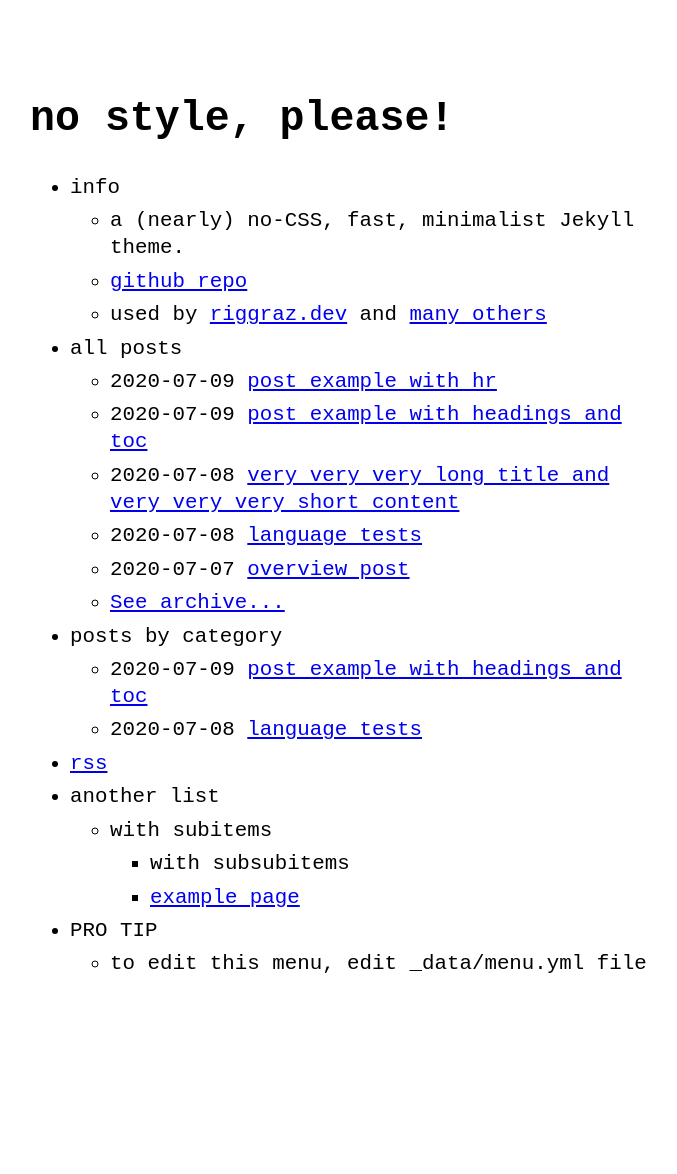
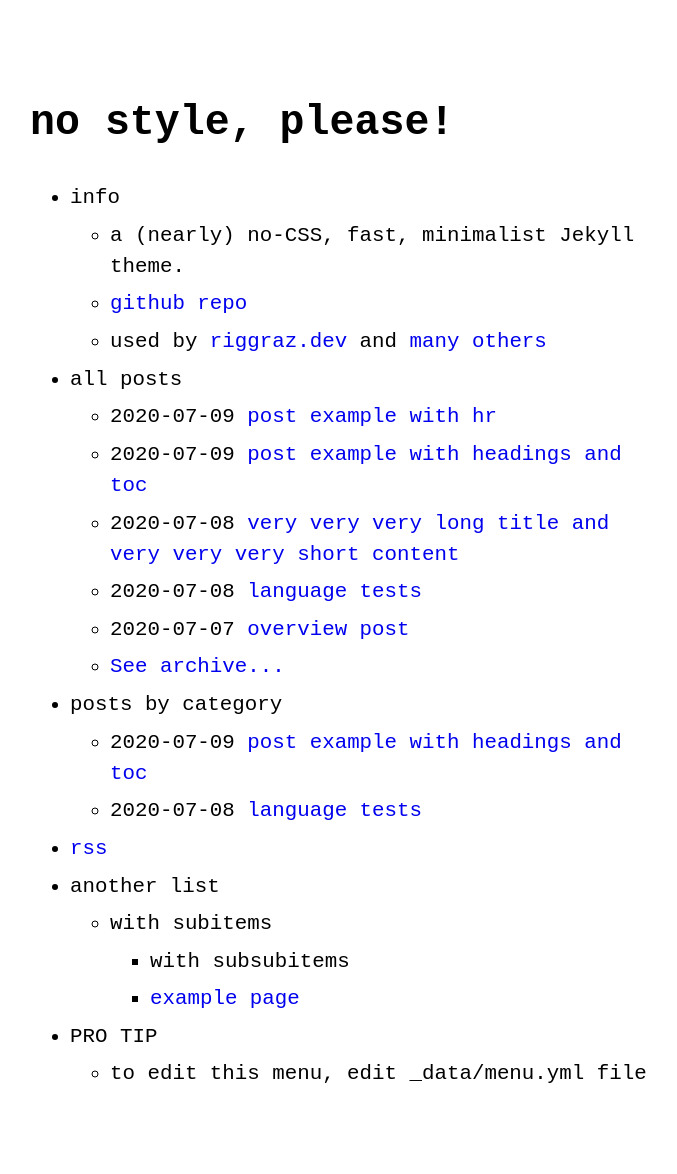
Before and after one commit to riggraz/no-style-please, a Jekyll site: the page built from index.md, in a window 1280 px wide. Shown: the whole page, without its empty margins (290-967 px from the left). Built offline with Jekyll 4.4.1, drawn with Linux system fonts in a browser that asks for light colours; before the commit the page ends 1062 px from its top, so only the background shows below that.

Commit message:
Updated for issue #9

```diff
--- a/_config.yml
+++ b/_config.yml
@@ -15,7 +15,7 @@
 
 theme_config:
   appearance: "auto" # can be "light", "dark" or "auto"
-  back_home_text: ".." # customize text for homepage link in post layout
+  back_home_text: "<< back" # customize text for homepage link in post layout
   date_format: "%Y-%m-%d" # customize how date is formatted
   show_description: false # show blog description in home page
 
--- a/_sass/no-style-please.scss
+++ b/_sass/no-style-please.scss
@@ -27,7 +27,7 @@
   color: black;
   font-family: monospace;
   font-size: 1.3rem;
-  line-height: 1.3;
+  line-height: 1.5;
   margin: 0;
   min-height: 100%;
 }
@@ -41,6 +41,8 @@
 p { margin: 1rem 0; }
 
 li { margin: 0.4rem 0; }
+
+a { text-decoration: none; }
 
 *:target { background: yellow; }
 
```
